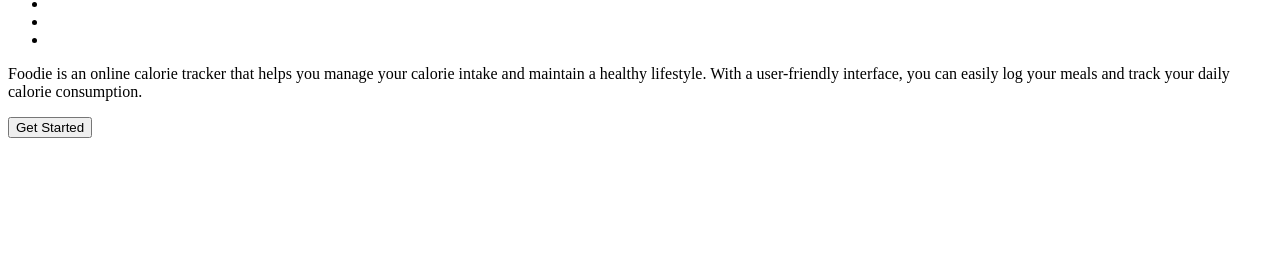
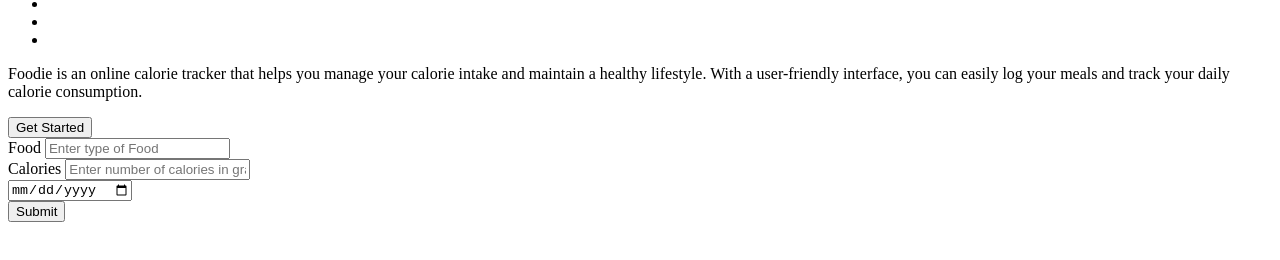
Before and after one commit to Kakilel/Foodie, a plain HTML site: page index.html in a window 1280 px wide. Shown: the part 106-366 px from the top of the page. Drawn offline with Linux system fonts and the light colour scheme.

Commit message:
added buttons

```diff
--- a/index.html
+++ b/index.html
@@ -1,14 +1,15 @@
 <!DOCTYPE html>
 <html lang="en">
   <head>
-    <meta charset="UTF-8">
-    <meta name="viewport" content="width=device-width, initial-scale=1.0">
+    <meta charset="UTF-8" />
+    <meta name="viewport" content="width=device-width, initial-scale=1.0" />
     <title>Foodie</title>
   </head>
   <body>
+    <!-- HEADER -->
     <header>
       <h2>FOOD-<span>IE</span></h2>
-        <img src="" alt="logo">
+      <img src="" alt="logo" />
       <div class="nav-bar">
         <nav>
           <ul>
@@ -19,13 +20,45 @@
         </nav>
       </div>
     </header>
+
+    <!-- ABOUT -->
     <div class="info">
       <p>
-            Foodie is an online calorie tracker that helps you manage your calorie intake and maintain a healthy lifestyle.
-            With a user-friendly interface, you can easily log your meals and track your daily calorie consumption.
+        Foodie is an online calorie tracker that helps you manage your calorie
+        intake and maintain a healthy lifestyle. With a user-friendly interface,
+        you can easily log your meals and track your daily calorie consumption.
       </p>
       <button>Get Started</button>
     </div>
 
+    <!-- INPUTS -->
+    <div class="inputs">
+      <div class="input-grp">
+        <label for="Food">Food</label>
+        <input
+          type="text"
+          name="Food"
+          id="Food"
+          placeholder="Enter type of Food"
+          required
+        />
+      </div>
+      <div class="input-grp">
+        <label for="Calories">Calories</label>
+        <input
+          type="amount"
+          name="Calories"
+          id="Calories"
+          placeholder="Enter number of calories in grams"
+          required
+        />
+      </div>
+      <div class="input-grp">
+        <label for="Date"></label>
+        <input type="date" name="Date" id="Date" />
+      </div>
+      <!-- SUBMIT-BTN -->
+        <div class="Submit"><button>Submit</button></div>
+    </div>
 </body>
 </html>
```
Lines whose indentation alone changed are shown as unchanged.
